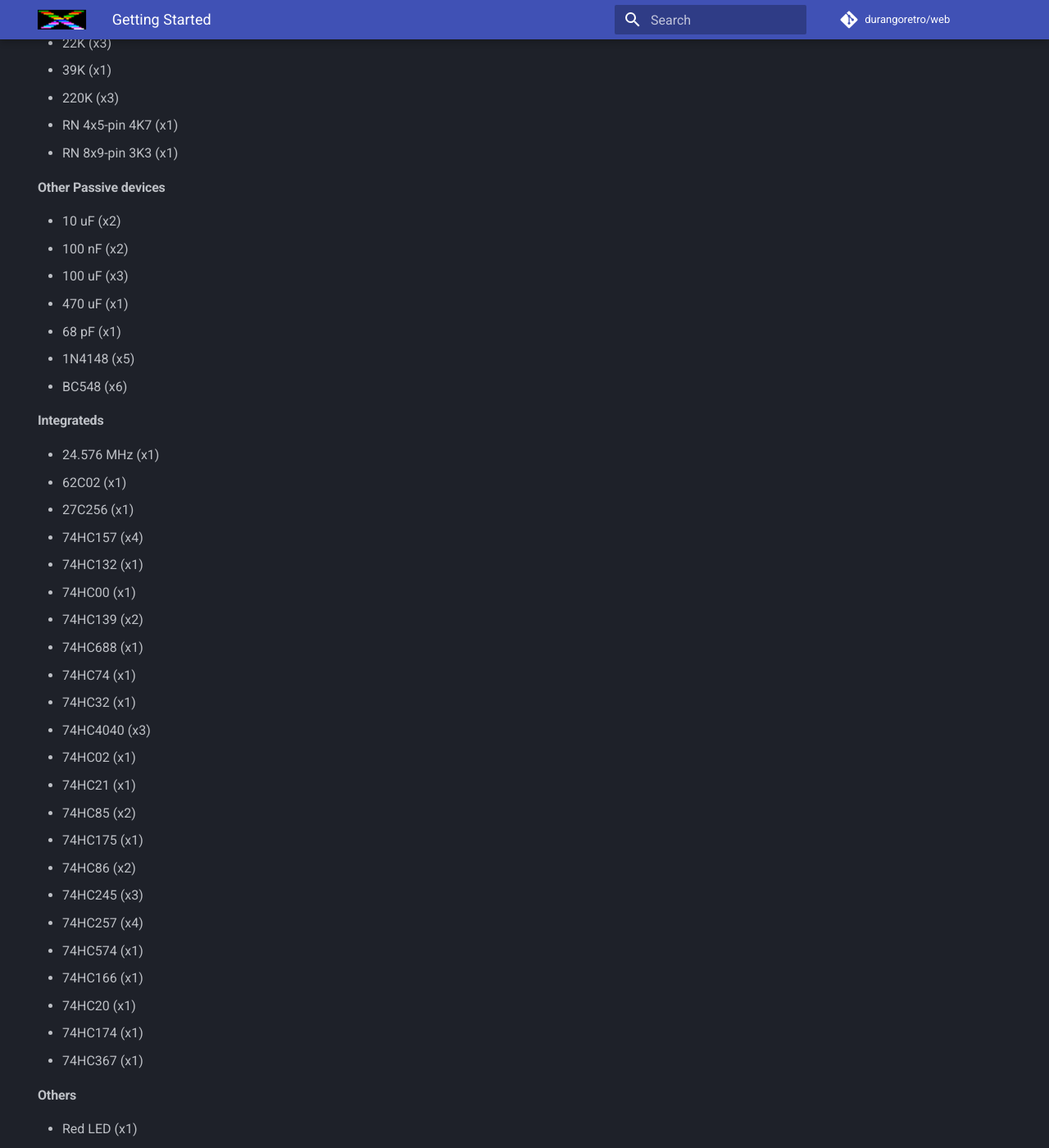
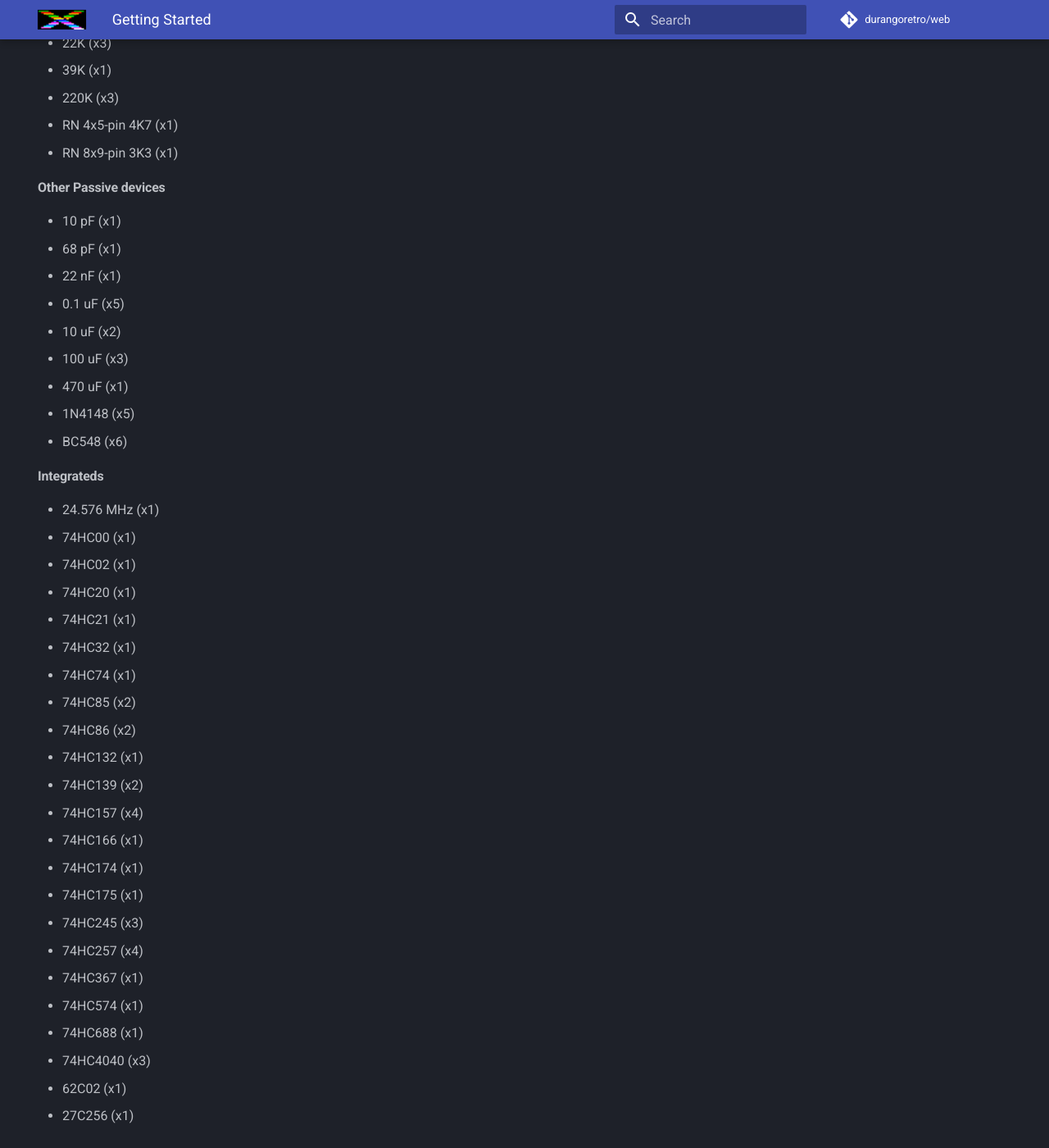
Before and after one commit to durangoretro/web, an MkDocs documentation site: the page built from docs/started.md, in a window 1280 px wide and 1400 px high, scrolled down 1967 px. Shown: the whole window at 82% size. Built offline with MkDocs 1.6.1 and Material for MkDocs 9.7.7, drawn with Linux system fonts in a browser that asks for light colours; comment, search, counter and statistics services are not loaded; some of the changed text lies outside the part shown.

Commit message:
Update Durango BOM

```diff
--- a/docs/started.md
+++ b/docs/started.md
@@ -64,44 +64,51 @@ You can see in Kicad an image similar to:
 
 
 #### Other Passive devices
-* 10  uF (x2)
-* 100 nF (x2)
+* 10 pF  (x1)
+* 68 pF  (x1)
+* 22 nF  (x1)
+* 0.1 uF (x5)
+* 10 uF  (x2)
 * 100 uF (x3)
 * 470 uF (x1)
-* 68  pF (x1)
 * 1N4148 (x5)
 * BC548  (x6)
 
 #### Integrateds
 * 24.576 MHz (x1)
+* 74HC00   (x1)
+* 74HC02   (x1)
+* 74HC20   (x1)
+* 74HC21   (x1)
+* 74HC32   (x1)
+* 74HC74   (x1)
+* 74HC85   (x2)
+* 74HC86   (x2)
+* 74HC132  (x1)
+* 74HC139  (x2)
+* 74HC157  (x4)
+* 74HC166  (x1)
+* 74HC174  (x1)
+* 74HC175  (x1)
+* 74HC245  (x3)
+* 74HC257  (x4)
+* 74HC367  (x1)
+* 74HC574  (x1)
+* 74HC688  (x1)
+* 74HC4040 (x3)
 * 62C02    (x1)
 * 27C256   (x1)
-* 74HC157  (x4)
-* 74HC132  (x1)
-* 74HC00   (x1)
-* 74HC139  (x2)
-* 74HC688  (x1)
-* 74HC74   (x1)
-* 74HC32   (x1)
-* 74HC4040 (x3)
-* 74HC02   (x1)
-* 74HC21   (x1)
-* 74HC85   (x2)
-* 74HC175  (x1)
-* 74HC86   (x2)
-* 74HC245  (x3)
-* 74HC257  (x4)
-* 74HC574  (x1)
-* 74HC166  (x1)
-* 74HC20   (x1)
-* 74HC174  (x1)
-* 74HC367  (x1)
+
+### Optional
+* AD724    (x1)
+* 4.43 MHz (x1)
 
 #### Others
-* Red LED   (x1)
-* Green LED (x1)
-* Buzzer    (x1)
-* Button    (x2)
+* Red LED        (x1)
+* Green LED      (x1)
+* Buzzer         (x1)
+* Tactile switch (x2)
+* IDC            (x1)
 
 ### Durango Keyboard & Gamepads Board. Bill of Materials (NES flavour)
 The KeyBoard & GamePads Board, allow to use a integrated KeyBoard and connect GamePads (MegaDrive/Atari 2600 or NES GamePads Compatible).
```
